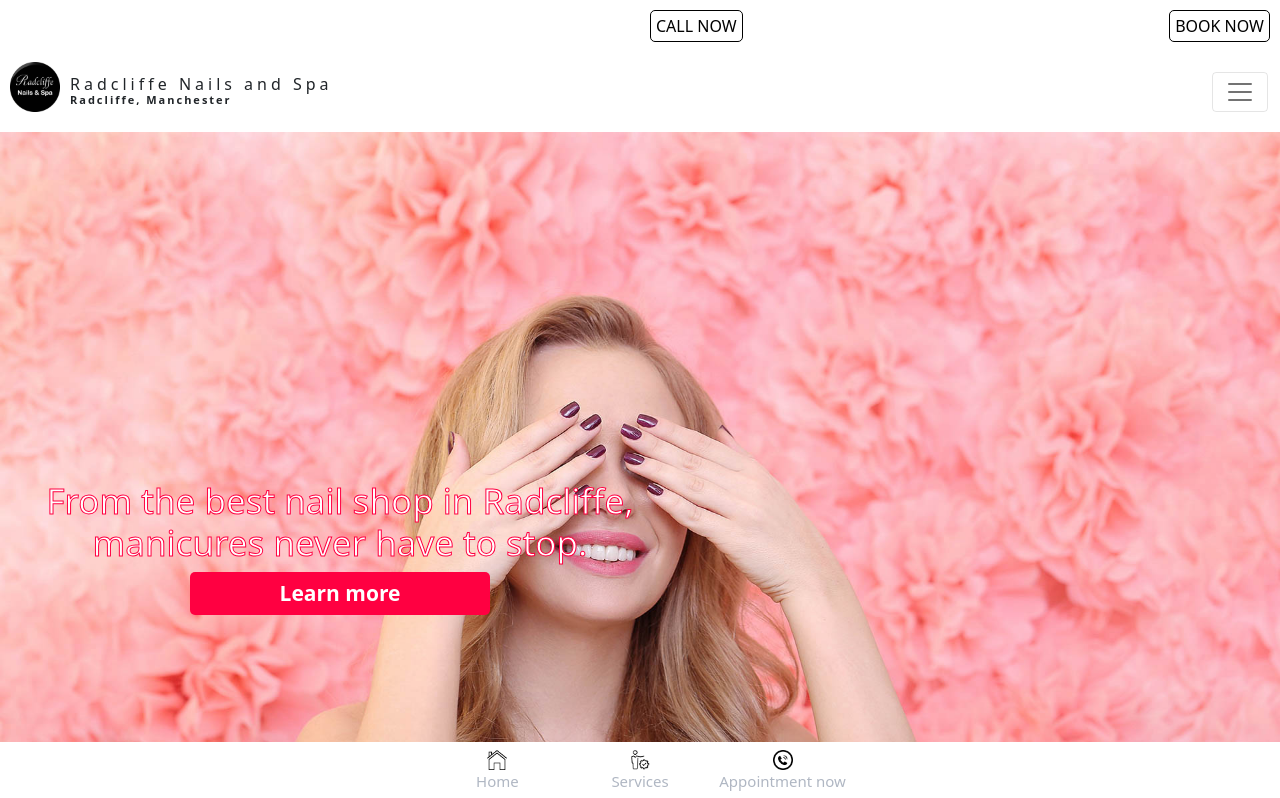
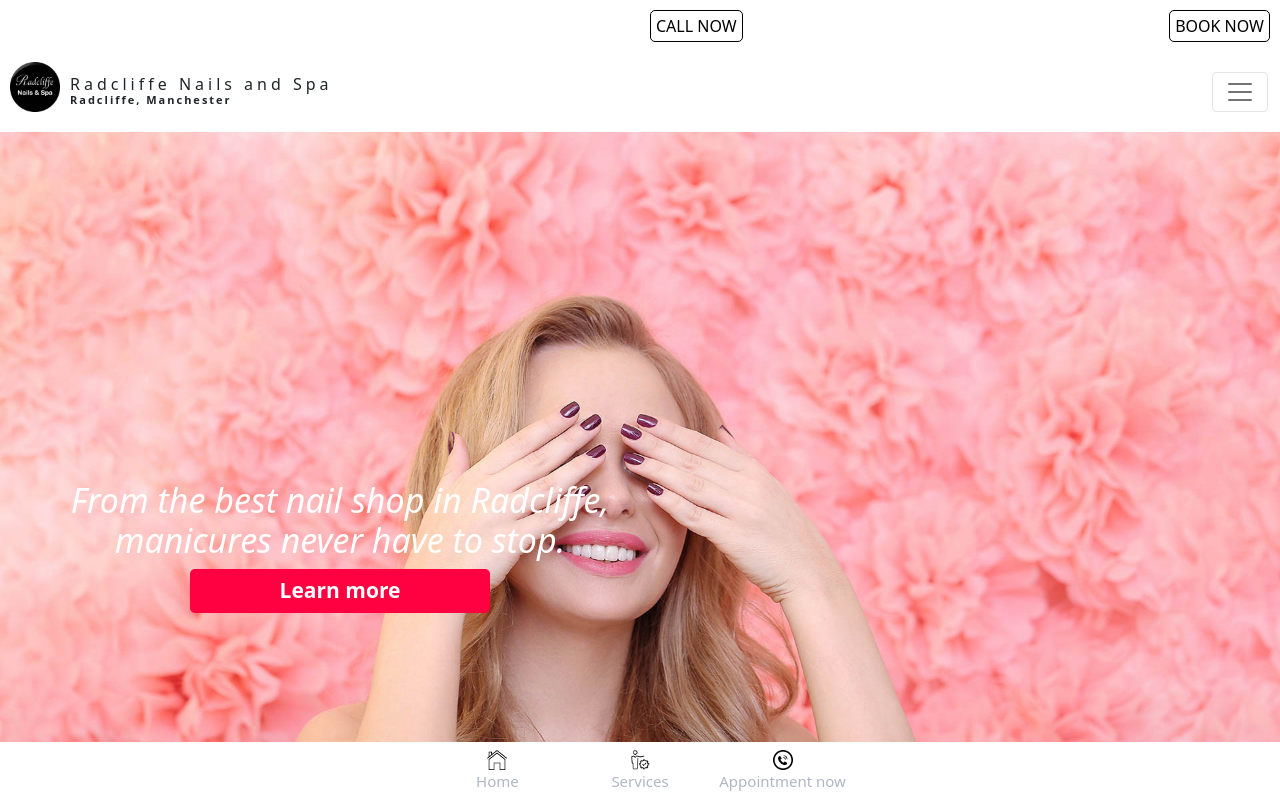
Before and after one commit to best-salon-marketing-staff-10/uk-ware-sg12-8aq-nails-clinic-ware, a Next.js app: page / in a window 1280 px wide. Shown: the top 798 px of the page. Built offline with nearby package versions, Linux system fonts and the light colour scheme.

Commit message:
suamotchut

```diff
--- a/pages/core/info.js
+++ b/pages/core/info.js
@@ -35,8 +35,8 @@ const thongTinTiem1 = {
     workingTimeMon: "Monday: 09:30–18:30",
     workingTimeTue: "Tuesday: 09:30–18:30",
     workingTimeWed: "Wednesday: 09:30–18:30",
-    workingTimeThu: "Thursday: 09:30–19:00",
-    workingTimeFri: "Friday: 09:30–19:00",
+    workingTimeThu: "Thursday: 09:30–18:30",
+    workingTimeFri: "Friday: 09:30–18:30",
     workingTimeSat: "Saturday: 09:30–18:30",
     workingTimeSun: "Sunday: Closed",
 
@@ -278,7 +278,7 @@ const thongTinTiem2 = {
   //Xử lý gọi cho tiệm
   callTiem:`tel:${thongTinTiem1.phoneTiem}`,
 
-  metaDescriptionContent: "We are one of the best nail salons in" + " " + thongTinTiem1.areaTiem + " " + "Please come and make yourself at home here at our nail salon." + thongTinTiem1.areaTiem,
+  metaDescriptionContent: "We are one of the best nail salons in" + " " + thongTinTiem1.areaTiem + ". " + "Please come and make yourself at home here at our nail salon." + " " + thongTinTiem1.areaTiem,
 
   geoPlaceNameContent: thongTinTiem1.areaTiem + ", " + thongTinTiem1.countryTiem,
 
@@ -432,11 +432,11 @@ const thongTinTiem2 = {
 
   //offer.js
   offerTitle: "Our Offers and Benefits",
-  offerDescription: "Free all cold drink and hot drink, chocolate, sweet or snack",
+  offerDescription: "",
   offerHeading: "Our offers:",
-  offerContent1: "✅10% for Student. ",
-  offerContent2: "✅Refer a friend to get 5 pounds voucher. ",
-  offerContent3: "✅Group from 3 people get 10% with the main treatment",
+  offerContent1: "✅10% discount for Student and NHS worker. ",
+  offerContent2: "✅Get 10% off your third visit and 25% off your sixth visit with our loyalty card.",
+  offerContent3: "",
 
   //time-schedule.js
   timeScheduleHeading: "OPENING HOURS",
--- a/pages/core/style.css
+++ b/pages/core/style.css
@@ -1,3 +1,4 @@
+@import url('https://fonts.googleapis.com/css2?family=Roboto:wght@400;700&ital@1&display=swap');
 /*
 */
 /*
@@ -238,11 +239,12 @@
     margin-left: 20px;
     margin-right: 20px;
     text-align: center;
-    font-weight: 500;
-    font-size: 35px;
-    -webkit-text-stroke-color: #FF0041;
-    -webkit-text-stroke-width: 1px;
+    font-size: 34px;
+    font-style: italic;
+    font-family: system-ui, -apple-system, BlinkMacSystemFont, 'Segoe UI', Roboto, Oxygen, Ubuntu, Cantarell, 'Open Sans', 'Helvetica Neue', sans-serif;
+    font-weight: lighter;
     color: #FFFFFF;
+
   }
 
   /*Các list dịch vụ mà ko hiển thị
@@ -250,7 +252,6 @@
   .services-list-4,
   .services-list-6,
   .services-list-7,
-  .offers,
   .customer-review{
     display: none;
   }
--- a/pages/index.js
+++ b/pages/index.js
@@ -27,7 +27,7 @@ export default function Home() {
   return (
     <>
         <Head>
-          <title>The best nail salon in {thongTinTiem1.cityTiem} - {thongTinTiem1.tenTiem}</title>
+          <title>The best nail salon in {thongTinTiem1.areaTiem}, {thongTinTiem1.cityTiem} - {thongTinTiem1.tenTiem}</title>
           <meta name="description"
             content= {thongTinTiem2.metaDescriptionContent} />
           <meta charSet="UTF-8" />
--- a/pages/services/desktop-content.js
+++ b/pages/services/desktop-content.js
@@ -118,7 +118,9 @@ export default function DesktopContent(){
                         </div>
                     </div>
                 </div>
-
+                <div>
+                    <Offers />
+                </div>
                 <div>
                     <TimeSchedule />
                 </div>
```
